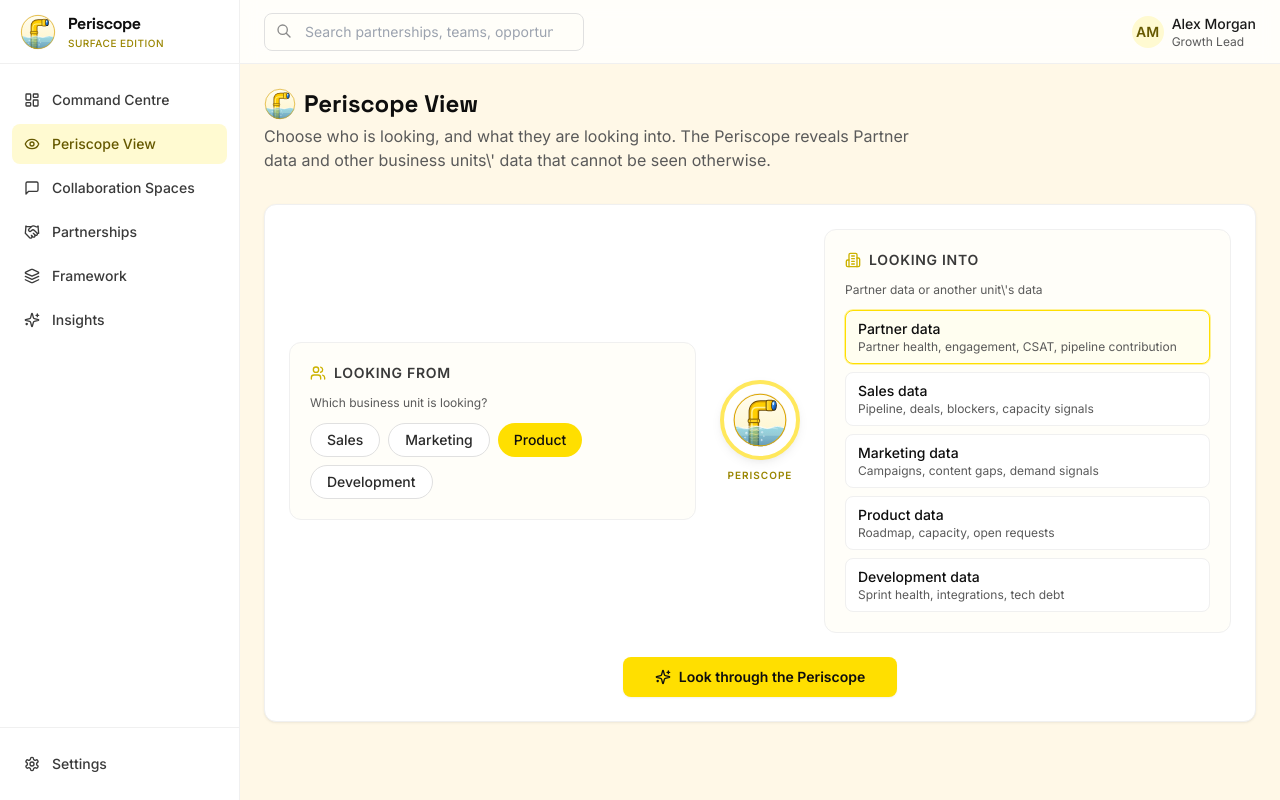
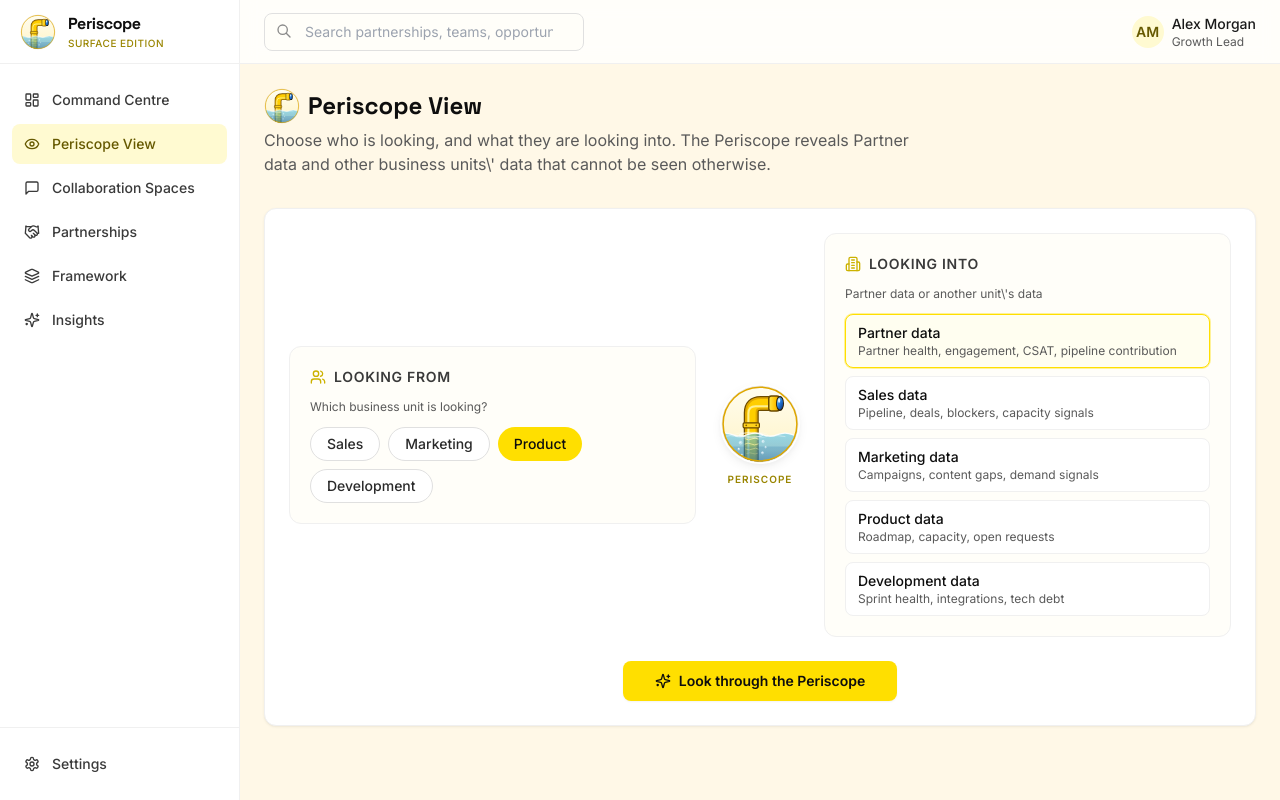
Before and after one commit to futureimadmin/periscope, a React (Vite) app in the folder frontend/: page /app/periscope in a window 1280 px wide. Built offline with nearby package versions, Linux system fonts and the light colour scheme.

Commit message:
fix(surface): centre lens filled entirely by round periscope image

```diff
--- a/frontend/src/pages/PeriscopeView.tsx
+++ b/frontend/src/pages/PeriscopeView.tsx
@@ -100,7 +100,7 @@ export default function PeriscopeView() {
     <div className="space-y-8">
       <div>
         <h1 className="font-display text-2xl font-bold text-charcoal-900 flex items-center gap-2">
-          <PeriscopeIcon className="h-8 w-8" />
+          <PeriscopeIcon className="h-9 w-9" />
           Periscope View
         </h1>
         <p className="mt-1 text-charcoal-500 max-w-2xl">
@@ -139,11 +139,9 @@ export default function PeriscopeView() {
             </div>
           </div>
 
-          {/* Periscope mark in the middle */}
+          {/* Full round image fills the lens — no yellow ring behind it */}
           <div className="flex flex-col items-center justify-center gap-2 py-2">
-            <div className="relative flex h-20 w-20 items-center justify-center rounded-full border-4 border-gold-300 bg-white shadow-elevated overflow-hidden">
-              <PeriscopeIcon className="h-14 w-14 relative z-10" />
-            </div>
+            <PeriscopeIcon className="h-20 w-20 shadow-elevated" />
             <span className="text-[10px] font-semibold uppercase tracking-widest text-gold-700">
               Periscope
             </span>
```
